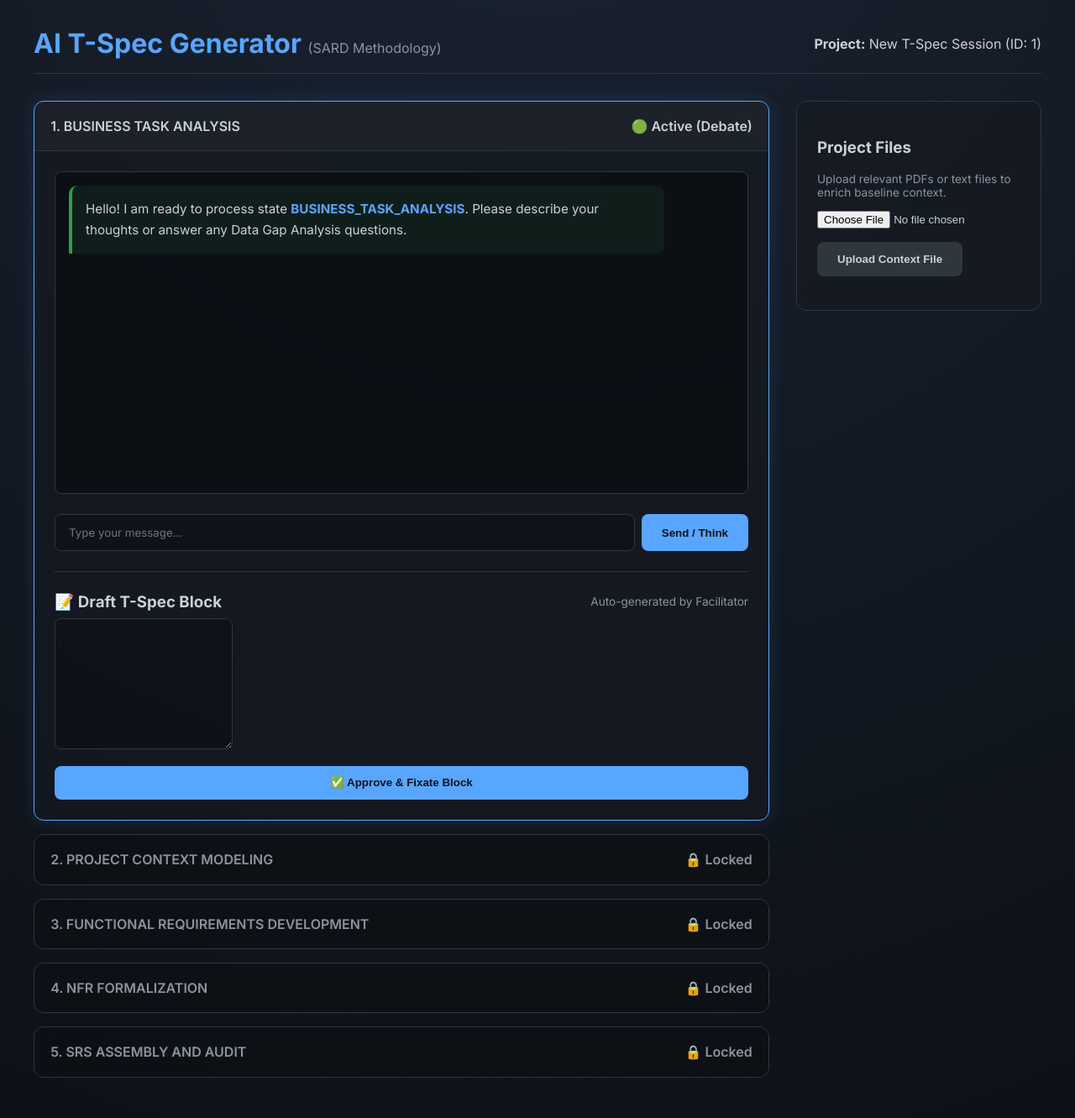
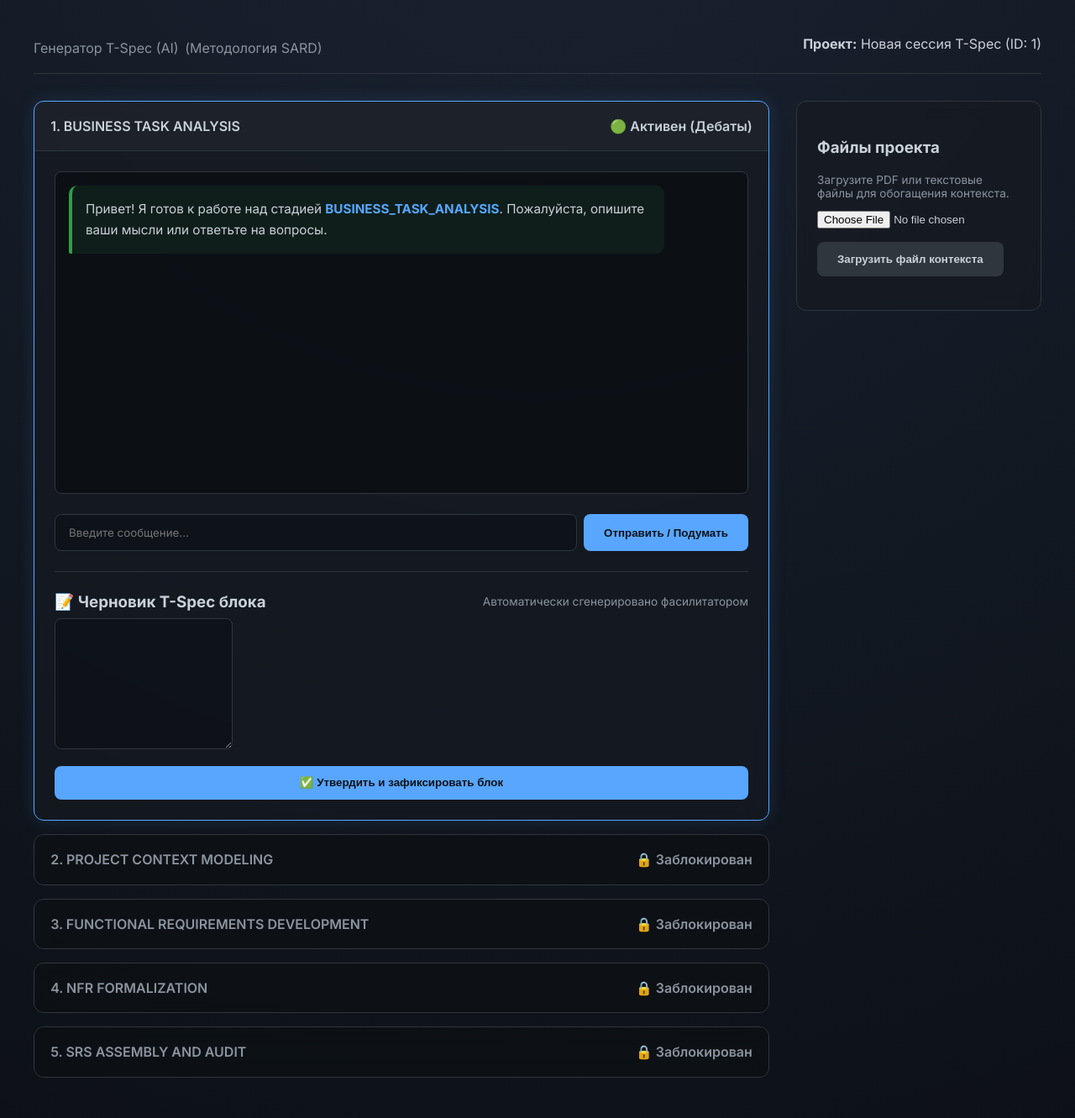
Before and after one commit to DemEvo/sard, a Flask app: page / in a window 1280 px wide. Shown: the whole page at 84% size. Run offline with Flask 3, Linux system fonts and the light colour scheme; data comes from the database, SQL or seed files in the repository; data that the repository does not hold is empty; some libraries are stand-ins or nearby versions.

Commit message:
Update project from tspec: refine lang & log

```diff
--- a/app.py
+++ b/app.py
@@ -4,6 +4,8 @@ from flask import Flask, request, jsonify, render_template
 import google.generativeai as genai
 from models import db, Project, ApprovedBlock, ChatHistory, ProjectFile
 from dotenv import load_dotenv
+import logging
+from logging import StreamHandler, Formatter
 
 load_dotenv()
 
@@ -12,6 +14,12 @@ app.config['SQLALCHEMY_DATABASE_URI'] = 'sqlite:///sard.db'
 app.config['SQLALCHEMY_TRACK_MODIFICATIONS'] = False
 
 db.init_app(app)
+
+sard_logger = logging.getLogger('sard_logger')
+sard_logger.setLevel(logging.DEBUG if os.getenv('FLASK_ENV', 'development') == 'development' else logging.INFO)
+handler = StreamHandler()
+handler.setFormatter(Formatter('[%(asctime)s] %(levelname)s in %(module)s: %(message)s'))
+sard_logger.addHandler(handler)
 
 # Ensure the database is created
 with app.app_context():
@@ -47,6 +55,7 @@ def handle_projects():
         project = Project(title=title)
         db.session.add(project)
         db.session.commit()
+        sard_logger.info(f"Initialized new project (state_id={project.current_state})")
         return jsonify(project.to_dict()), 201
     else:
         projects = Project.query.all()
@@ -85,7 +94,13 @@ def chat(project_id):
     # model = genai.GenerativeModel('gemini-3.1-pro-preview')
     # Use Structured outputs (JSON)
     # prompt = build_prompt(project)
-    # response = model.generate_content(prompt)
+
+    system_prompt_length = len(load_prompt(project.current_state))
+    approved_blocks_count = ApprovedBlock.query.filter_by(project_id=project.id).count()
+    chat_history_length = ChatHistory.query.filter_by(project_id=project.id).count()
+
+    sard_logger.debug(f"AI Request Context: SystemPrompt_Length={system_prompt_length}, ApprovedBlocks_Count={approved_blocks_count}, ChatHistory_Length={chat_history_length}")
+    sard_logger.info("Executing API request to gemini-3.1-pro-preview")
 
     # Mocking cognitive simulation response
     response_json = {
@@ -95,6 +110,17 @@ def chat(project_id):
         ],
         "facilitator_summary": f"Please clarify the requirements for {project.current_state}."
     }
+
+    # response = model.generate_content(prompt)
+    sard_logger.debug(f"Raw AI Response: {json.dumps(response_json)}")
+
+    try:
+        # In real code: parsed_res = json.loads(response.text)
+        parsed_res = response_json
+    except json.JSONDecodeError as e:
+        sard_logger.error(f"JSONDecodeError during AI response parsing: {e}")
+    except Exception as e:
+        sard_logger.error(f"Error calling model: {e}")
 
     model_chat = ChatHistory(project_id=project.id, state_id=project.current_state, role='model', content=json.dumps(response_json))
     db.session.add(model_chat)
@@ -126,11 +152,13 @@ def save_block(project_id):
             if b:
                 b.status = 'outdated'
         project.current_state = state_id # Soft rollback
+        sard_logger.info(f"Project state changed (Soft Rollback): state_id={project.current_state}")
     elif state_id == project.current_state:
         # Advance current state if possible
         idx = STATES.index(project.current_state)
         if idx < len(STATES) - 1:
             project.current_state = STATES[idx + 1]
+            sard_logger.info(f"Project state changed (Advanced): state_id={project.current_state}")
 
     # Cleanup chat for current state
     ChatHistory.query.filter_by(project_id=project.id, state_id=state_id).delete()
@@ -151,6 +179,7 @@ def upload_file(project_id):
     # In a real impl, decode PDF/TXT, send to gemini-2.5-flash
     raw_text = file.read().decode('utf-8', errors='ignore')
 
+    sard_logger.info(f"Starting AI-Distillation for {file.filename} via gemini-2.5-flash")
     # Mock distillation
     distilled_context = json.dumps({"facts": ["Extracted facts from file"]})
 
--- a/static/js/app.js
+++ b/static/js/app.js
@@ -6,10 +6,97 @@ const STATES = [
     'SRS_ASSEMBLY_AND_AUDIT'
 ];
 
+const translations = {
+    ru: {
+        title_doc: "Генератор T-Spec (AI)",
+        header_title: "Генератор T-Spec (AI)",
+        header_subtitle: "(Методология SARD)",
+        title_project_files: "Файлы проекта",
+        desc_upload_files: "Загрузите PDF или текстовые файлы для обогащения контекста.",
+        btn_upload: "Загрузить файл контекста",
+        status_approved: "✅ Утверждено",
+        status_active: "🟢 Активен (Дебаты)",
+        status_locked: "🔒 Заблокирован",
+        msg_locked_stage: "Этот этап заблокирован до утверждения предыдущих. Методология SARD требует строгого соблюдения порядка стадий.",
+        msg_greeting: "Привет! Я готов к работе над стадией <strong>{stateId}</strong>. Пожалуйста, опишите ваши мысли или ответьте на вопросы.",
+        placeholder_chat: "Введите сообщение...",
+        btn_send: "Отправить / Подумать",
+        title_draft: "📝 Черновик T-Spec блока",
+        desc_auto: "Автоматически сгенерировано фасилитатором",
+        btn_approve: "✅ Утвердить и зафиксировать блок",
+        warn_outdated: "⚠️ Этот блок устарел из-за мягкого отката. Требуется умное слияние.",
+        btn_edit: "✏️ Редактировать блок (вызовет мягкий откат)",
+        msg_thinking: "Вычисление когнитивного фреймворка... 🤔",
+        err_api: "Ошибка связи с Gemini API",
+        err_empty_block: "Невозможно утвердить пустой блок.",
+        confirm_edit: "Редактирование утвержденного блока вызовет мягкий откат. Продолжить?",
+        err_no_file: "Пожалуйста, выберите файл в начале.",
+        msg_distilling: "Процесс дистилляции...",
+        msg_upload_ok: "✅ Загружено и дистиллировано",
+        msg_upload_fail: "❌ Ошибка загрузки",
+        label_project: "Проект",
+        label_cognitive: "Когнитивная симуляция",
+        label_facilitator: "Решение фасилитатора",
+        new_project: "Новая сессия T-Spec"
+    },
+    en: {
+        title_doc: "AI T-Spec Generator",
+        header_title: "AI T-Spec Generator",
+        header_subtitle: "(SARD Methodology)",
+        title_project_files: "Project Files",
+        desc_upload_files: "Upload relevant PDFs or text files to enrich baseline context.",
+        btn_upload: "Upload Context File",
+        status_approved: "✅ Approved",
+        status_active: "🟢 Active (Debate)",
+        status_locked: "🔒 Locked",
+        msg_locked_stage: "This stage is locked until previous stages are approved. The SARD methodology enforces strict state-driven workflows.",
+        msg_greeting: "Hello! I am ready to process state <strong>{stateId}</strong>. Please describe your thoughts or answer any Data Gap Analysis questions.",
+        placeholder_chat: "Type your message...",
+        btn_send: "Send / Think",
+        title_draft: "📝 Draft T-Spec Block",
+        desc_auto: "Auto-generated by Facilitator",
+        btn_approve: "✅ Approve & Fixate Block",
+        warn_outdated: "⚠️ This block is outdated due to a soft rollback. Smart merge required.",
+        btn_edit: "✏️ Edit Block (Triggers Soft Rollback)",
+        msg_thinking: "Calculating Cognitive Framework... 🤔",
+        err_api: "Error contacting Gemini API",
+        err_empty_block: "Cannot approve an empty block.",
+        confirm_edit: "Editing an approved block will trigger a Soft Rollback / Smart Merge mechanic, invalidating subsequent data. Proceed?",
+        err_no_file: "Please select a file first.",
+        msg_distilling: "Processing Distillation...",
+        msg_upload_ok: "✅ Uploaded & Distilled",
+        msg_upload_fail: "❌ Upload failed",
+        label_project: "Project",
+        label_cognitive: "Cognitive Simulation",
+        label_facilitator: "Facilitator Decision",
+        new_project: "New T-Spec Session"
+    }
+};
+
+let currentLang = 'ru';
+
+function getTrans(key, params = {}) {
+    let text = translations[currentLang][key] || key;
+    for (let k in params) {
+        text = text.replace(`{${k}}`, params[k]);
+    }
+    return text;
+}
+
+function updateTranslations() {
+    document.querySelectorAll('[data-i18n]').forEach(el => {
+        const key = el.getAttribute('data-i18n');
+        if (translations[currentLang] && translations[currentLang][key]) {
+            el.innerText = translations[currentLang][key];
+        }
+    });
+}
+
 let currentProjectId = null;
 let projectState = null;
 
 async function bootstrap() {
+    updateTranslations();
     const res = await fetch('/api/projects');
     const projects = await res.json();
 
@@ -24,7 +111,7 @@ async function createNewProject() {
     const res = await fetch('/api/projects', {
         method: 'POST',
         headers: { 'Content-Type': 'application/json' },
-        body: JSON.stringify({ title: 'New T-Spec Session' })
+        body: JSON.stringify({ title: getTrans('new_project') })
     });
     const proj = await res.json();
     await loadProject(proj.id);
@@ -43,7 +130,7 @@ function renderProjectSelector() {
     // Optionally implemented for selecting multiple projects
     // For MVP just show project name
     const sel = document.getElementById('project-selector');
-    sel.innerHTML = `<strong>Project:</strong> ${projectState.project.title} (ID: ${projectState.project.id})`;
+    sel.innerHTML = `<strong>${getTrans('label_project')}:</strong> ${projectState.project.title} (ID: ${projectState.project.id})`;
 }
 
 function renderAccordion() {
@@ -65,9 +152,9 @@ function renderAccordion() {
         header.className = 'accordion-header';
 
         let statusBadge = '';
-        if (isCompleted) statusBadge = '✅ Approved';
-        else if (isActive) statusBadge = '🟢 Active (Debate)';
-        else statusBadge = '🔒 Locked';
+        if (isCompleted) statusBadge = getTrans('status_approved');
+        else if (isActive) statusBadge = getTrans('status_active');
+        else statusBadge = getTrans('status_locked');
 
         let readableState = state.replace(/_/g, ' ');
 
@@ -100,7 +187,7 @@ function renderAccordion() {
         } else if (isCompleted) {
             content.innerHTML = renderCompletedState(state, block);
         } else {
-            content.innerHTML = '<p>This stage is locked until previous stages are approved. The SARD methodology enforces strict state-driven workflows.</p>';
+            content.innerHTML = `<p>${getTrans('msg_locked_stage')}</p>`;
         }
 
         panel.appendChild(header);
@@ -114,35 +201,34 @@ function renderActiveState(stateId, blockDraft) {
     return `
         <div class="chat-box" id="chat-box-${stateId}">
             <div class="message model">
-                Hello! I am ready to process state <strong>${stateId}</strong>.
-                Please describe your thoughts or answer any Data Gap Analysis questions.
+                ${getTrans('msg_greeting', { stateId: stateId })}
             </div>
         </div>
         <div class="chat-input">
-            <input type="text" id="chat-msg-${stateId}" placeholder="Type your message..." onkeypress="handleEnter(event, '${stateId}')">
-            <button class="primary" onclick="sendMessage('${stateId}')">Send / Think</button>
+            <input type="text" id="chat-msg-${stateId}" placeholder="${getTrans('placeholder_chat')}" onkeypress="handleEnter(event, '${stateId}')">
+            <button class="primary" onclick="sendMessage('${stateId}')">${getTrans('btn_send')}</button>
         </div>
         <hr style="border:0; border-top:1px solid var(--border); margin: 1.5rem 0;" />
         <div style="display:flex; justify-content: space-between; align-items: center; margin-bottom: 0.5rem;">
-            <h3 style="margin:0;">📝 Draft T-Spec Block</h3>
-            <span style="font-size: 0.85em; color: var(--locked);">Auto-generated by Facilitator</span>
+            <h3 style="margin:0;">${getTrans('title_draft')}</h3>
+            <span style="font-size: 0.85em; color: var(--locked);">${getTrans('desc_auto')}</span>
         </div>
         <textarea id="draft-content-${stateId}" rows="8">${defaultDraft}</textarea>
-        <button class="primary" style="margin-top:1rem; width: 100%;" onclick="saveBlock('${stateId}')">✅ Approve & Fixate Block</button>
+        <button class="primary" style="margin-top:1rem; width: 100%;" onclick="saveBlock('${stateId}')">${getTrans('btn_approve')}</button>
     `;
 }
 
 function renderCompletedState(stateId, block) {
     let statusWarn = '';
     if (block && block.status === 'outdated') {
-        statusWarn = '<p style="color:#ff7b72; margin-top:0;">⚠️ This block is outdated due to a soft rollback. Smart merge required.</p>';
+        statusWarn = `<p style="color:#ff7b72; margin-top:0;">${getTrans('warn_outdated')}</p>`;
     }
 
     return `
         ${statusWarn}
         <textarea rows="10" style="width:100%" readonly>${block ? block.content : ''}</textarea>
         <button style="margin-top:1rem;" onclick="editBlock('${stateId}', ${block ? block.id : null})">
-            ✏️ Edit Block (Triggers Soft Rollback)
+            ${getTrans('btn_edit')}
         </button>
     `;
 }
@@ -156,10 +242,10 @@ function appendMessageToChat(chatBox, messageObj) {
         try {
             const parsed = JSON.parse(messageObj.content);
             p.innerHTML = `
-                <div style="margin-bottom: 10px;"><strong>🤖 Cognitive Simulation:</strong></div>
+                <div style="margin-bottom: 10px;"><strong>🤖 ${getTrans('label_cognitive')}:</strong></div>
                 ${parsed.agents_dialogue.map(a => `<div style="margin-bottom:5px;"><em>${a.agent}</em>: ${a.message}</div>`).join('')}
                 <hr style="border-top:1px solid rgba(255,255,255,0.1);">
-                <div style="color: var(--text-color);"><strong>👑 Facilitator Decision:</strong> ${parsed.facilitator_summary}</div>
+                <div style="color: var(--text-color);"><strong>👑 ${getTrans('label_facilitator')}:</strong> ${parsed.facilitator_summary}</div>
             `;
 
             // Try updating draft automatically if the message contains one
@@ -170,8 +256,8 @@ function appendMessageToChat(chatBox, messageObj) {
                 draftEl.value += (draftEl.value ? '\\n\\n' : '') + parsed.facilitator_summary;
             }
 
-        } catch(e) {
-             p.innerText = messageObj.content;
+        } catch (e) {
+            p.innerText = messageObj.content;
         }
     }
     chatBox.appendChild(p);
@@ -180,7 +266,7 @@ function appendMessageToChat(chatBox, messageObj) {
 async function sendMessage(stateId) {
     const msgInput = document.getElementById(`chat-msg-${stateId}`);
     const msg = msgInput.value.trim();
-    if(!msg) return;
+    if (!msg) return;
 
     msgInput.value = '';
     msgInput.disabled = true;
@@ -195,7 +281,7 @@ async function sendMessage(stateId) {
     const mMsg = document.createElement('div');
     mMsg.className = 'message model';
     mMsg.id = 'thinking-indicator';
-    mMsg.innerText = 'Calculating Cognitive Framework... 🤔';
+    mMsg.innerText = getTrans('msg_thinking');
     chatBox.appendChild(mMsg);
     chatBox.scrollTop = chatBox.scrollHeight;
 
@@ -211,8 +297,8 @@ async function sendMessage(stateId) {
         appendMessageToChat(chatBox, reply);
         chatBox.scrollTop = chatBox.scrollHeight;
 
-    } catch(err) {
-        document.getElementById('thinking-indicator').innerText = "Error contacting Gemini API (Code 500)";
+    } catch (err) {
+        document.getElementById('thinking-indicator').innerText = getTrans('err_api');
     } finally {
         msgInput.disabled = false;
         msgInput.focus();
@@ -222,7 +308,7 @@ async function sendMessage(stateId) {
 async function saveBlock(stateId) {
     const draftContent = document.getElementById(`draft-content-${stateId}`).value;
     if (!draftContent) {
-        alert("Cannot approve an empty block.");
+        alert(getTrans('err_empty_block'));
         return;
     }
 
@@ -236,7 +322,7 @@ async function saveBlock(stateId) {
 }
 
 function editBlock(stateId, blockId) {
-    if(confirm('Editing an approved block will trigger a Soft Rollback / Smart Merge mechanic, invalidating subsequent data. Proceed?')) {
+    if (confirm(getTrans('confirm_edit'))) {
         // Find block content
         const block = projectState.blocks.find(b => b.state_id === stateId);
 
@@ -252,7 +338,7 @@ function editBlock(stateId, blockId) {
 }
 
 function handleEnter(e, stateId) {
-    if(e.key === 'Enter') {
+    if (e.key === 'Enter') {
         sendMessage(stateId);
     }
 }
@@ -262,14 +348,14 @@ async function uploadFile() {
     const statusDiv = document.getElementById('upload-status');
     const file = fileInput.files[0];
     if (!file) {
-        statusDiv.innerHTML = '<span style="color:#ff7b72;">Please select a file first.</span>';
+        statusDiv.innerHTML = `<span style="color:#ff7b72;">${getTrans('err_no_file')}</span>`;
         return;
     }
 
     const formData = new FormData();
     formData.append('file', file);
 
-    statusDiv.innerHTML = '<span style="color:var(--primary);">Processing Distillation...</span>';
+    statusDiv.innerHTML = `<span style="color:var(--primary);">${getTrans('msg_distilling')}</span>`;
     const res = await fetch(`/api/projects/${currentProjectId}/upload`, {
         method: 'POST',
         body: formData
@@ -277,11 +363,11 @@ async function uploadFile() {
 
     if (res.ok) {
         fileInput.value = '';
-        statusDiv.innerHTML = '<span style="color:var(--success);">✅ Uploaded & Distilled</span>';
+        statusDiv.innerHTML = `<span style="color:var(--success);">${getTrans('msg_upload_ok')}</span>`;
         setTimeout(() => { statusDiv.innerHTML = ''; }, 3000);
         await loadProject(currentProjectId);
     } else {
-        statusDiv.innerHTML = '<span style="color:#ff7b72;">❌ Upload failed</span>';
+        statusDiv.innerHTML = `<span style="color:#ff7b72;">${getTrans('msg_upload_fail')}</span>`;
     }
 }
 
--- a/templates/index.html
+++ b/templates/index.html
@@ -3,14 +3,14 @@
 <head>
     <meta charset="UTF-8">
     <meta name="viewport" content="width=device-width, initial-scale=1.0">
-    <title>AI T-Spec Generator</title>
+    <title data-i18n="title_doc">AI T-Spec Generator</title>
     <link rel="stylesheet" href="/static/css/style.css">
     <link href="https://fonts.googleapis.com/css2?family=Inter:wght@400;600;700&display=swap" rel="stylesheet">
 </head>
 <body>
     <div class="app-container">
         <header>
-            <h1>AI T-Spec Generator <span>(SARD Methodology)</span></h1>
+            <h1><span data-i18n="header_title">AI T-Spec Generator</span> <span data-i18n="header_subtitle">(SARD Methodology)</span></h1>
             <div id="project-selector"></div>
         </header>
 
@@ -19,10 +19,10 @@
         </main>
 
         <aside id="file-uploader">
-            <h3>Project Files</h3>
-            <p style="font-size: 0.85em; color: var(--locked);">Upload relevant PDFs or text files to enrich baseline context.</p>
+            <h3 data-i18n="title_project_files">Project Files</h3>
+            <p style="font-size: 0.85em; color: var(--locked);" data-i18n="desc_upload_files">Upload relevant PDFs or text files to enrich baseline context.</p>
             <input type="file" id="file-input" />
-            <button onclick="uploadFile()">Upload Context File</button>
+            <button onclick="uploadFile()" data-i18n="btn_upload">Upload Context File</button>
             <ul id="file-list"></ul>
             <div id="upload-status"></div>
         </aside>
```
Also changed, not shown: tspec_exp_sard.md (added, +67 -0 lines).
